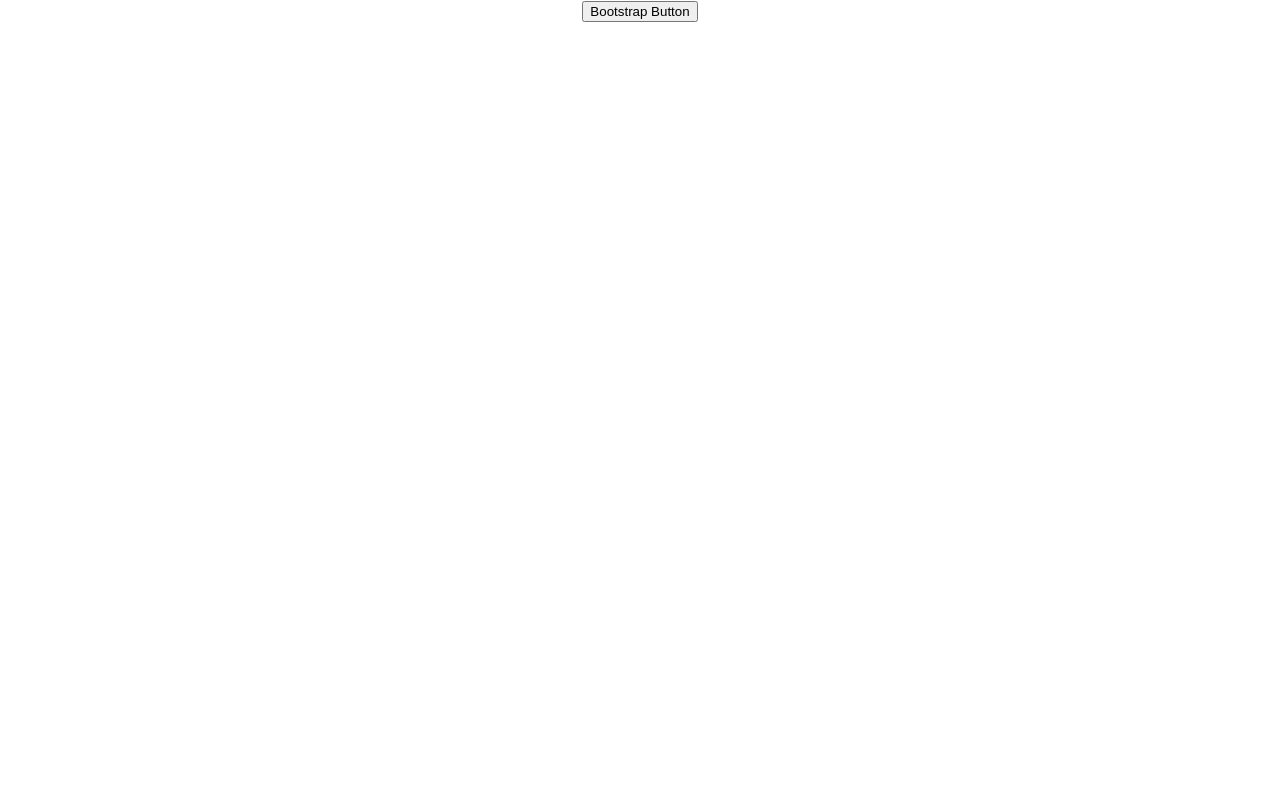
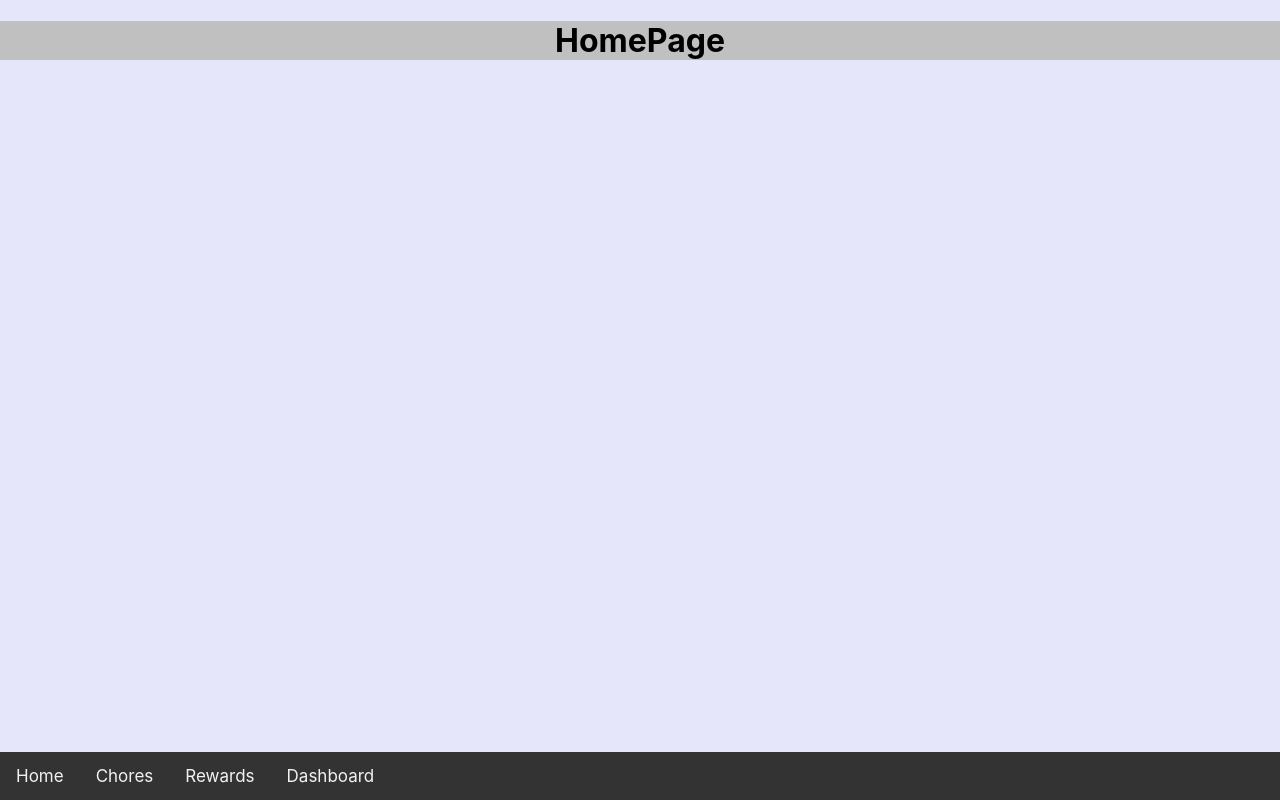
Before and after one commit to aleshakay/GiveAndGet, a React app in the folder giveandget.ui/: page / in a window 1280 px wide. Built offline with nearby package versions, Linux system fonts and the light colour scheme.

Commit message:
add app folder and styles

```diff
--- a/giveandget.ui/package.json
+++ b/giveandget.ui/package.json
@@ -6,8 +6,12 @@
     "@testing-library/jest-dom": "^4.2.4",
     "@testing-library/react": "^9.5.0",
     "@testing-library/user-event": "^7.2.1",
+    "axios": "^0.19.2",
+    "bootstrap": "^4.5.0",
+    "firebase": "^7.16.1",
     "react": "^16.13.1",
     "react-dom": "^16.13.1",
+    "react-router-dom": "^5.2.0",
     "react-scripts": "3.4.1"
   },
   "scripts": {
--- a/giveandget.ui/src/App/App.js
+++ b/giveandget.ui/src/App/App.js
@@ -1,12 +1,45 @@
 import React from 'react';
+import {
+  BrowserRouter as Router,
+  Route,
+  Redirect,
+  Switch,
+} from 'react-router-dom';
+import NavBar from '../components/shared/NavBar/NavBar';
+import Chores from '../components/pages/Chores/Chores';
+import HomePage from '../components/pages/HomePage/HomePage';
+
 import './App.scss';
 
-function App() {
-  return (
-    <div className="App">
-      <button className="btn btn-danger">Bootstrap Button</button>
-    </div>
-  );
+const PublicRoute = ({ component: Component, authed, ...rest }) => {
+  const routeChecker = (props) => (authed === false ? <Component {...props} {...rest}/> : <Redirect to={{ pathname: '/', state: { from: props.location } }} />);
+  return <Route {...rest} render={(props) => routeChecker(props)} />;
+};
+
+const PrivateRoute = ({ component: Component, authed, ...rest }) => {
+  const routeChecker = (props) => (authed === true ? <Component {...props} {...rest}/> : <Redirect to={{ pathname: '/auth', state: { from: props.location } }} />);
+  return <Route {...rest} render={(props) => routeChecker(props)} />;
+};
+
+class App extends React.Component {
+  state = {
+    authed: false,
+  }
+
+  render() {
+    const { authed } = this.state;
+    return (
+      <div className="App">
+        <Router>
+          <NavBar authed={authed}/>
+          <Switch>
+            <PublicRoute path="/" exact component={HomePage} authed={authed}/>
+            <PublicRoute path="/chores" exact component={Chores} authed={authed}/>
+          </Switch>
+        </Router>
+      </div>
+    );
+  }
 }
 
 export default App;
--- a/giveandget.ui/src/App/App.scss
+++ b/giveandget.ui/src/App/App.scss
@@ -1,5 +1,6 @@
 .App {
   text-align: center;
+  background-color: #c0c0c0;
 }
 
 .App-logo {
@@ -14,14 +15,12 @@
 }
 
 .App-header {
-  background-color: #282c34;
   min-height: 100vh;
   display: flex;
   flex-direction: column;
   align-items: center;
   justify-content: center;
   font-size: calc(10px + 2vmin);
-  color: white;
 }
 
 .App-link {
--- a/giveandget.ui/src/styles/index.scss
+++ b/giveandget.ui/src/styles/index.scss
@@ -7,6 +7,8 @@ body {
     sans-serif;
   -webkit-font-smoothing: antialiased;
   -moz-osx-font-smoothing: grayscale;
+  background-color: lavender;
+
 }
 
 code {
```
Also changed, not shown: 1 other file.
